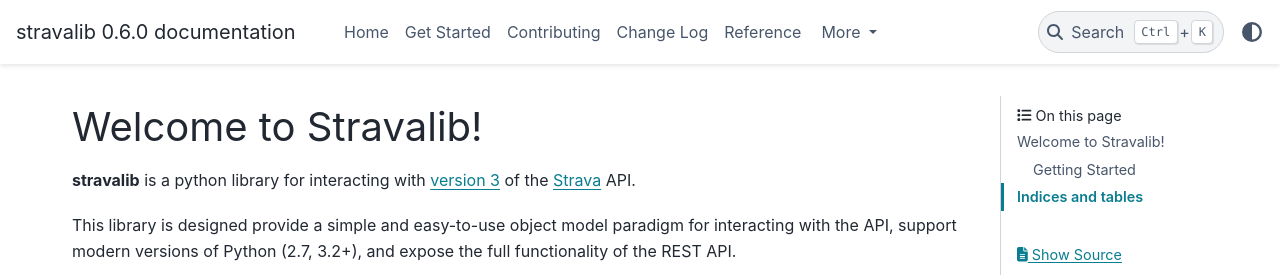
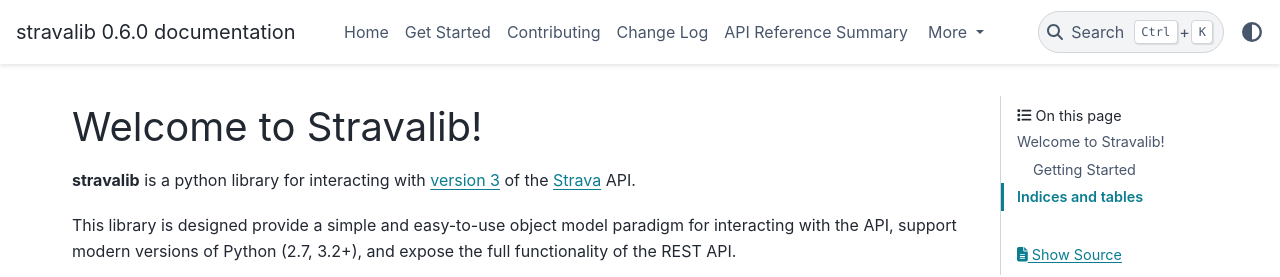
Before and after one commit to stravalib/stravalib, a Sphinx documentation site: the page built from docs/index.rst, in a window 1280 px wide. Shown: the top 277 px of the page. Built offline with Sphinx 7.4.7 and the PyData theme 0.15.4, drawn with Linux system fonts in a browser that asks for light colours.

Commit message:
update docs

```diff
--- a/docs/index.rst
+++ b/docs/index.rst
@@ -9,9 +9,9 @@
    Get Started <get-started/index>
    Contributing <contributing>
    Change Log <changelog>
-   Reference <reference>
-   API Reference <api/stravalib>
-   API 2  <api>
+   API Reference Summary <reference>
+   API Reference V2  <api>
+   DELETE ME API Reference <api/stravalib>
 
 **stravalib** is a python library for interacting with
 `version 3 <https://developers.strava.com/docs/reference/>`_ of the
```
